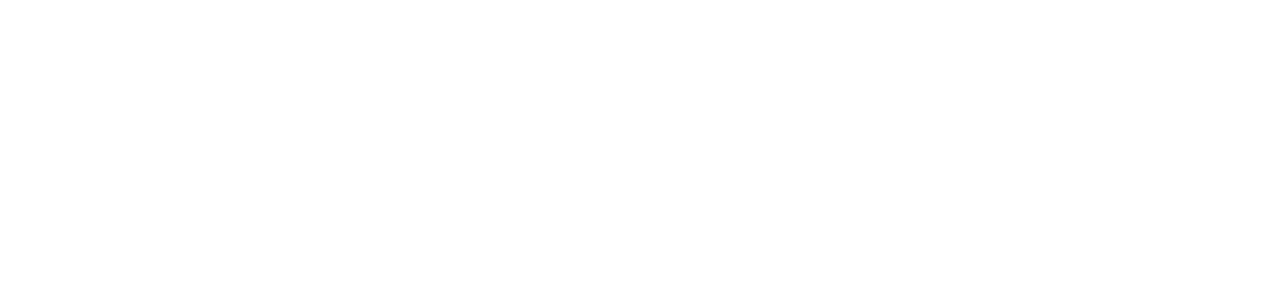
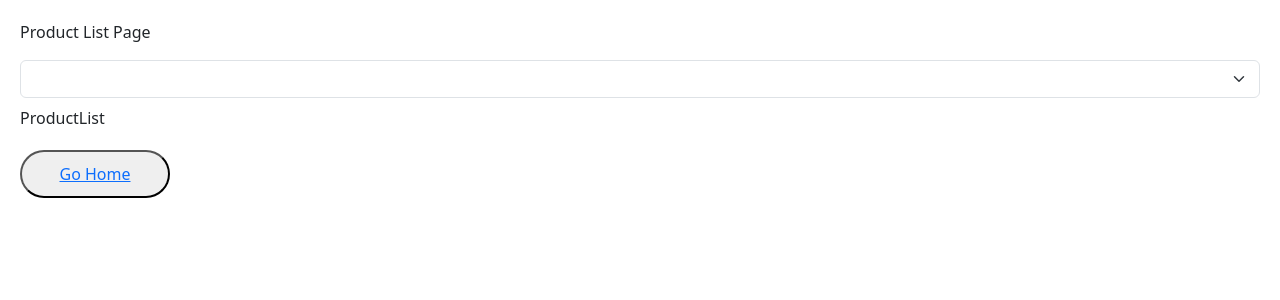
Before and after one commit to StanKarpenko1/react-exercises-cypress, a React (Vite) app: page /product-list in a window 1280 px wide. Before the commit this address had no page. Shown: the top 300 px of the page. Built offline with nearby package versions, Linux system fonts and the light colour scheme.

Commit message:
usrsList and other

```diff
--- a/package.json
+++ b/package.json
@@ -12,6 +12,7 @@
   },
   "dependencies": {
     "@hookform/resolvers": "^5.0.1",
+    "axios": "^1.8.4",
     "bootstrap": "^5.3.3",
     "react": "^19.0.0",
     "react-dom": "^19.0.0",
--- a/src/App.tsx
+++ b/src/App.tsx
@@ -9,6 +9,8 @@ import CartAppPage from "./pages/CartAppPage";
 import TextExpandPage from "./pages/TextExpandPage";
 import FormPage from "./pages/FormPage";
 import ExpenseTrackerPage from "./pages/ExpenseTrackerPage";
+import ProductListPage from "./pages/ProductListPage";
+import UsersList from "./components/UsersList/UsersList";
 
 function App() {
   return (
@@ -34,6 +36,12 @@ function App() {
 
         <Route path="/expense-tracker" element={<ExpenseTrackerPage />} />
 
+        <Route path="/product-list" element={<ProductListPage />} />
+
+        <Route path="/users-list" element={<UsersList />} />
+
+
+
       </Routes>
     </Router>
   );
--- /dev/null
+++ b/src/components/ProductList/ProductList.tsx
@@ -0,0 +1,17 @@
+import { useEffect, useState } from "react"
+
+const ProductList = ({category}: {category: string}) => {
+
+    const [_, setProducts] = useState<string[]>([]);
+
+    useEffect(() => {
+        console.log('fetching products in', category)
+        setProducts(['Clothing', 'Household'])
+    }, [category])
+
+  return (
+    <div>ProductList</div>
+  )
+}
+
+export default ProductList
--- /dev/null
+++ b/src/components/UsersList/UsersList.tsx
@@ -0,0 +1,38 @@
+import axios, { CanceledError } from "axios"
+import { useEffect, useState } from "react"
+
+interface IUser {
+    id: number,
+    name: string
+}
+
+const UsersList = () => {
+    const [users, setUsers] = useState<IUser[]>([]);
+    const [error, setError] = useState('');
+
+    useEffect(() => {
+
+        const controller = new AbortController();
+
+        axios
+            .get<IUser[]>('https://jsonplaceholder.typicode.com/users', { signal: controller.signal })
+            .then((res) => setUsers(res.data))
+            .catch((err) =>  {
+                if (err instanceof CanceledError) return
+                setError(err.message)});
+
+        return () => controller.abort();
+    }, []);
+
+  return (
+    <>
+        <p> Users List Page</p>
+        {error && <p className="text-danger">{error}</p>}
+        <ul>
+            {users.map(user => <li key={user.id}> { user.name} </li>)}
+        </ul>
+    </>
+  )
+}
+
+export default UsersList
--- a/src/pages/Home.tsx
+++ b/src/pages/Home.tsx
@@ -15,6 +15,9 @@ const Home = () => {
         <li><Link to="/text-expand"> Expand Text </Link> </li>
         <li><Link to="/form"> Form </Link> </li>
         <li><Link to="/expense-tracker"> Expense Tracker </Link> </li>
+        <li><Link to="/product-list"> Product List </Link> </li>
+        <li><Link to="/users-list"> Users List </Link> </li>
+
 
       </ul>
     </div>
--- /dev/null
+++ b/src/pages/ProductListPage.tsx
@@ -0,0 +1,27 @@
+import {  useState } from "react"
+import GoHomeButton from "../components/GoHome/GoHome"
+import ProductList from "../components/ProductList/ProductList"
+
+const ProductListPage = () => {
+    const [category, setCategory] = useState('')
+
+  return (
+    <div>
+        <p>Product List Page</p>
+
+        <select
+            className="form-select w-100 my-2"
+            onChange={(e) => setCategory(e.target.value)}>
+
+            <option value=""></option>
+            <option value="Clothing">Clothing</option>
+            <option value="Household">Household</option>
+        </select>
+
+        <ProductList category={category} />
+        <GoHomeButton />
+    </div>
+  )
+}
+
+export default ProductListPage
```
Also changed, not shown: src/pages/UsersListPage.tsx (added, +13 -0 lines).
